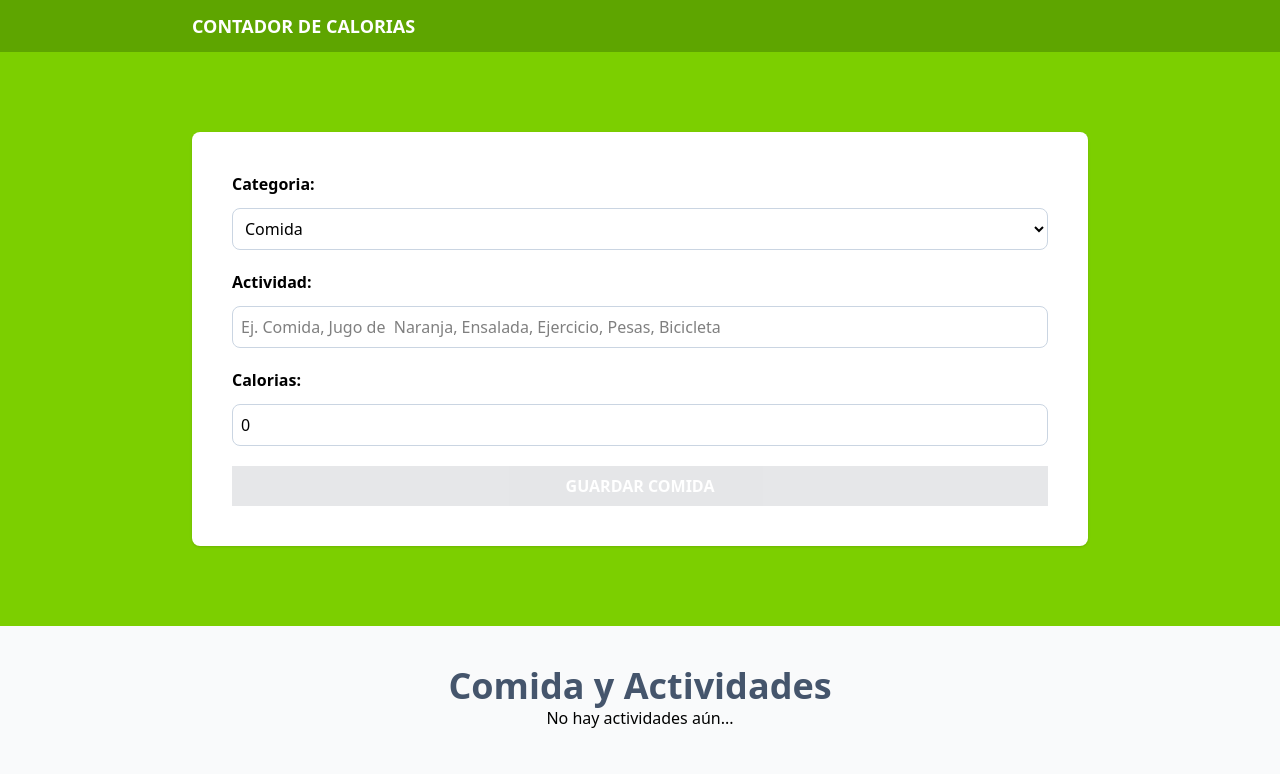
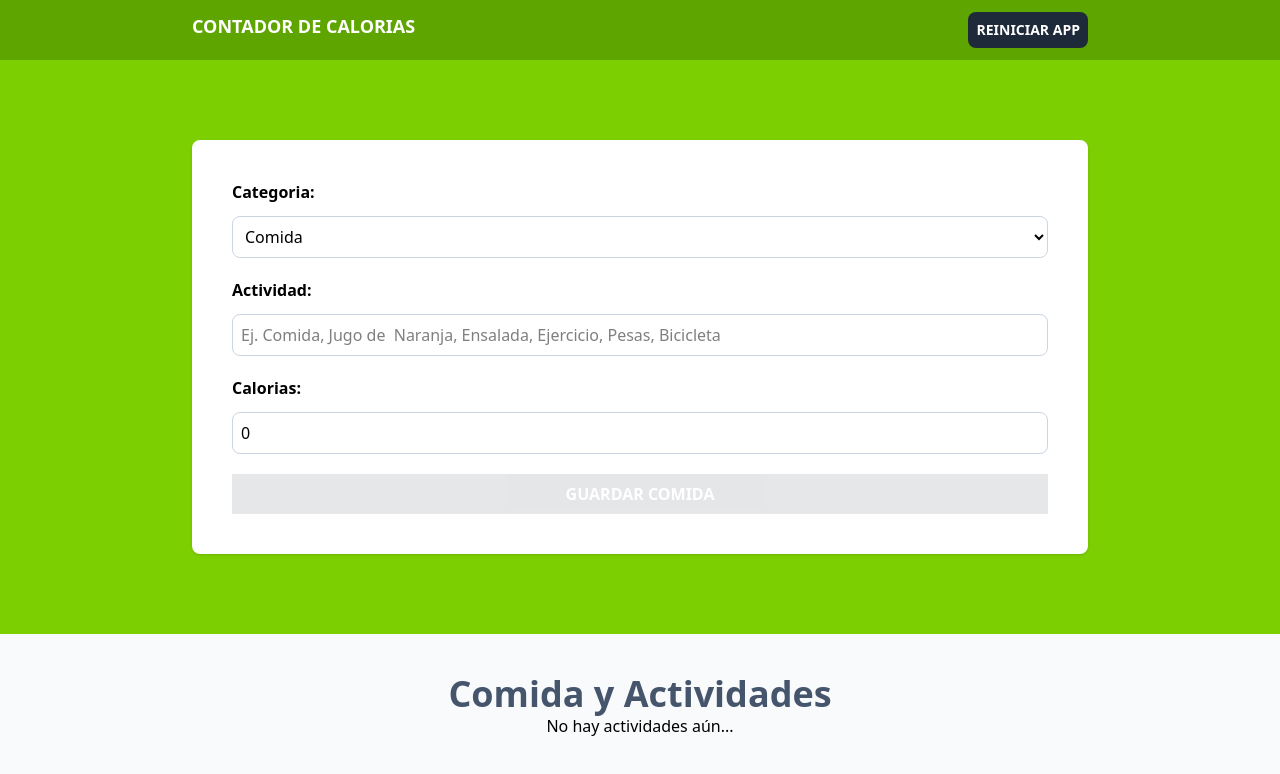
Before and after one commit to jhofrandev/calorie-tracker, a React (Vite) app: page / in a window 1280 px wide. Shown: the top 774 px of the page. Built offline with nearby package versions, Linux system fonts and the light colour scheme.

Commit message:
Boton de reinicio

```diff
--- a/src/App.tsx
+++ b/src/App.tsx
@@ -1,4 +1,4 @@
-import { useReducer, useEffect } from "react";
+import { useReducer, useEffect, useMemo } from "react";
 import Form from "./components/Form";
 import { activityReducer, initialState } from "./reducers/activity-reducer";
 import ActivityList from "./components/ActivityList";
@@ -10,6 +10,9 @@
     localStorage.setItem("activities", JSON.stringify(state.activities));
   }, [state.activities]);
 
+  const canRestartApp = () =>
+    useMemo(() => state.activities.length > 0, [state.activities]);
+
   return (
     <>
       <header className="bg-lime-600 py-3">
@@ -17,6 +20,14 @@
           <h1 className="text-center text-lg font-bold text-white uppercase">
             Contador de calorias
           </h1>
+
+          <button
+            className="bg-gray-800 hover:bg-gray-900 p-2 font-bold uppercase text-white cursor-pointer rounded-lg text-sm disabled:opacity-10"
+            disabled={!canRestartApp}
+            onClick={() => dispatch({ type: "restart-app" })}
+          >
+            Reiniciar app
+          </button>
         </div>
       </header>
 
--- a/src/reducers/activity-reducer.ts
+++ b/src/reducers/activity-reducer.ts
@@ -3,7 +3,8 @@
 export type ActivityActions =
   | { type: "save-activity"; payload: { newActivity: Activity } }
   | { type: "sat-activeId"; payload: { id: Activity["id"] } }
-  | { type: "delete-activeId"; payload: { id: Activity["id"] } };
+  | { type: "delete-activeId"; payload: { id: Activity["id"] } }
+  | { type: "restart-app" };
 
 export type ActivityState = {
   activities: Activity[];
@@ -56,5 +57,12 @@
     };
   }
 
+  if (action.type === "restart-app") {
+    return {
+      activities: [],
+      activeId: "",
+    };
+  }
+
   return state;
 };
```
